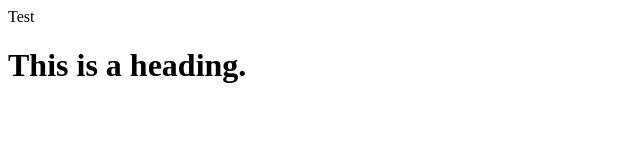
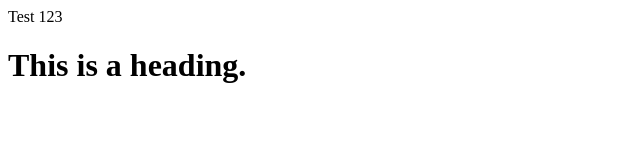
Before and after one commit to gituser20172018/ProfileProject, a plain HTML site: page index.html in a window 1280 px wide. Shown: the full height of the page, 0-640 px from the left. Drawn offline with Linux system fonts and the light colour scheme.

Commit message:
Change Title

```diff
--- a/index.html
+++ b/index.html
@@ -1,7 +1,7 @@
 <!doctype html>
 <html>
     <head>
-        Test
+        Test 123
     </head>
     <body>
         <h1>This is a heading.</h1>
```
